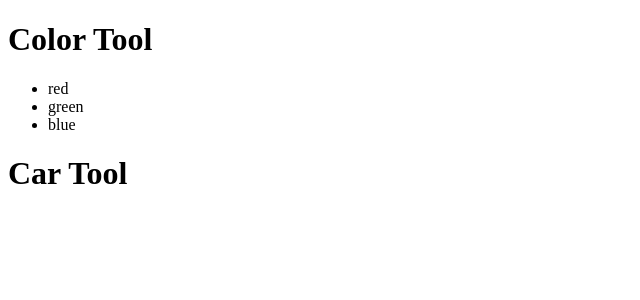
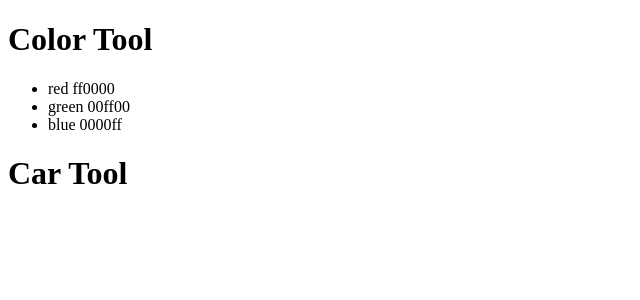
Before and after one commit to t4d-classes/react_02282022, a JavaScript app in the folder demo-app/: page / in a window 1280 px wide. Shown: the top 300 px of the page, without its empty margins (0-640 px from the left). Built offline with nearby package versions, Linux system fonts and the light colour scheme.

Commit message:
add exercise 3

```diff
--- a/demo-app/src/components/ColorTool.js
+++ b/demo-app/src/components/ColorTool.js
@@ -1,6 +1,16 @@
 
 
 export const ColorTool = () => {
+
+  const colors = [
+    { id: 1, name: 'red', hexcode: 'ff0000'},
+    { id: 2, name: 'green', hexcode: '00ff00'},
+    { id: 3, name: 'blue', hexcode: '0000ff'},
+  ];
+
+  const colorListItems = colors.map(color => <li key={color.id}>
+    {color.name} {color.hexcode}
+  </li>);
 
   return (
     <>
@@ -8,9 +18,7 @@
         <h1>Color Tool</h1>
       </header>
       <ul>
-        <li>red</li>
-        <li>green</li>
-        <li>blue</li>
+        {colorListItems}
       </ul>
     </>
   );
```
Also changed, not shown: demo-app/exercises/exercise-3.md (added, +16 -0 lines).
